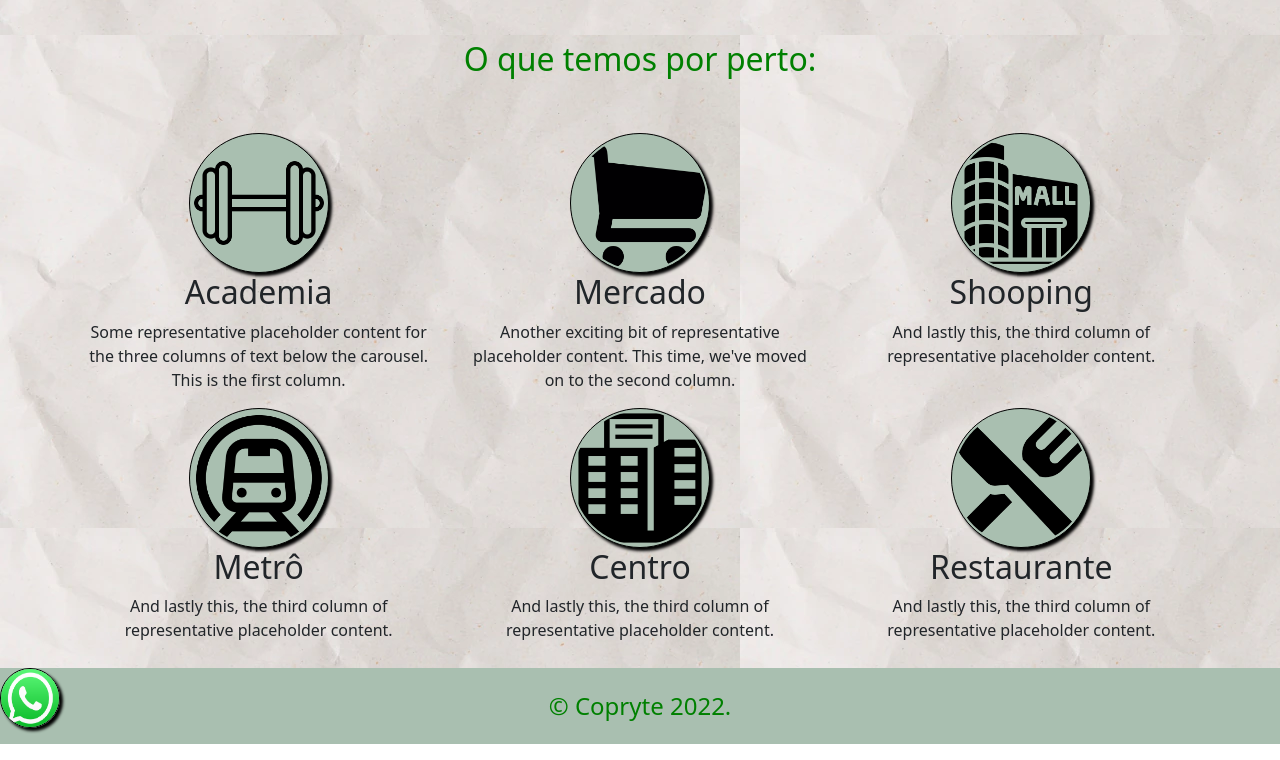
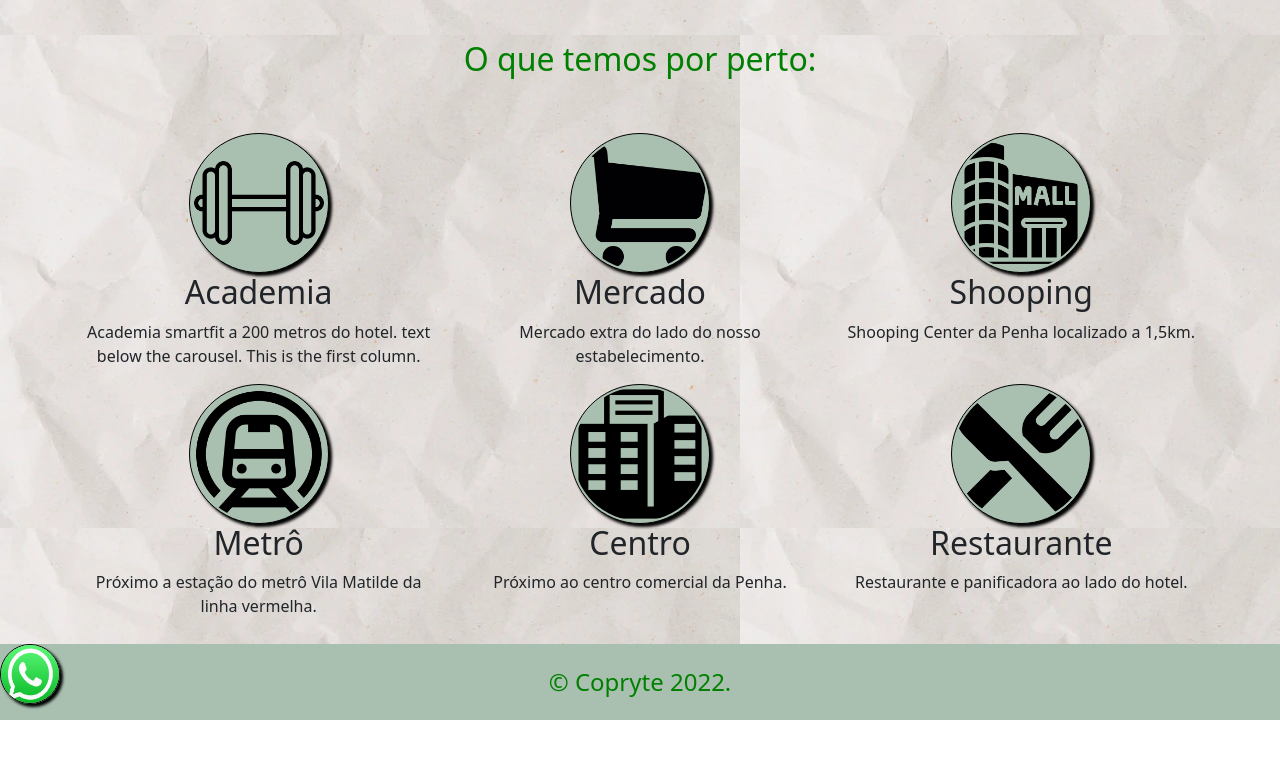
Before and after one commit to jfilinho/site-hoteleiro, a React (Create React App) app: page /home in a window 1280 px wide. Shown: the part 1937-2697 px from the top of the page. After the commit the page ends 2673 px from the top, so only its background shows below. Built offline with nearby package versions, Linux system fonts and the light colour scheme.

Commit message:
numero telefone

```diff
--- a/src/components/Marketing.js
+++ b/src/components/Marketing.js
@@ -15,7 +15,7 @@ function Marketing() {
 
             <h2>Academia</h2>
             <p className="paragraphs">
-              Some representative placeholder content for the three columns of
+              Academia smartfit a 200 metros do hotel.
               text below the carousel. This is the first column.
             </p>
           </div>
@@ -31,8 +31,7 @@ function Marketing() {
 
             <h2>Mercado</h2>
             <p>
-              Another exciting bit of representative placeholder content. This
-              time, we've moved on to the second column.
+              Mercado extra do lado do nosso estabelecimento.
             </p>
           </div>
           {/* <!-- /.col-lg-4 --> */}
@@ -47,8 +46,7 @@ function Marketing() {
 
             <h2>Shooping</h2>
             <p>
-              And lastly this, the third column of representative placeholder
-              content.
+              Shooping Center da Penha localizado a 1,5km.
             </p>
           </div>
           <div className="col-lg-4">
@@ -62,8 +60,7 @@ function Marketing() {
 
             <h2>Metrô</h2>
             <p>
-              And lastly this, the third column of representative placeholder
-              content.
+              Próximo a estação do metrô Vila Matilde da linha vermelha.
             </p>
           </div>
           <div className="col-lg-4">
@@ -77,8 +74,7 @@ function Marketing() {
 
             <h2>Centro</h2>
             <p>
-              And lastly this, the third column of representative placeholder
-              content.
+              Próximo ao centro comercial da Penha.
             </p>
           </div>
           <div className="col-lg-4">
@@ -92,8 +88,7 @@ function Marketing() {
 
             <h2>Restaurante</h2>
             <p>
-              And lastly this, the third column of representative placeholder
-              content.
+              Restaurante e panificadora ao lado do hotel.
             </p>
           </div>
 
--- a/src/components/contact.js
+++ b/src/components/contact.js
@@ -4,8 +4,24 @@ function Contact() {
 
     return (
       <div>
-        <h2 className="titulos">Entre em contatos:</h2>
+        <h2 className="titulos">Entre em contato:</h2>
         <div className="container-fluid contact">
+          <div className="icones-contato">
+            <a
+              href="tel:+5501126823847"
+              target="blank"
+              className="icons-contact"
+            >
+              <img
+                src="./img/telefone.png"
+                alt="icone telefone"
+                className="telefone"
+              />
+            </a>
+            <span className="title-icones">Telefone</span>
+            <span>(11) 2682-3847</span>
+            <p>Entre em contato pelo nosso telefone.</p>
+          </div>
           <div className="icones-contato">
             <a
               href="https://wa.me/5511974751884?text=Olá,%20gostaria%20de%20mais%20
@@ -21,8 +37,8 @@ function Contact() {
             </a>
             <span className="title-icones">WhatsApp</span>
             <p>
-              Entre em contato pelo whatsapp a qualquer momento, te atendemos
-               e tiramos suas dúvidas.
+              Entre em contato pelo whatsapp a qualquer momento, tire suas
+              dúvidas!
             </p>
           </div>
           <div className="icones-contato">
@@ -38,9 +54,7 @@ function Contact() {
               />
             </a>
             <span className="title-icones">Facebook</span>
-            <p>
-              Conheça também a nossa página no facebook.
-            </p>
+            <p>Conheça também a nossa página do facebook.</p>
           </div>
           <div className="icones-contato">
             <a
@@ -48,15 +62,14 @@ function Contact() {
               target="blank"
               className="icons-contact"
             >
-              <img src="./img/instagram.jpg"
-               alt="icone instagram"
-               className="instagram"
-               />
+              <img
+                src="./img/instagram.jpg"
+                alt="icone instagram"
+                className="instagram"
+              />
             </a>
             <span className="title-icones">Instagram</span>
-            <p>
-              Siga nossa página do instagram!!.
-            </p>
+            <p>Siga nossa página do instagram!!</p>
           </div>
         </div>
       </div>
--- a/src/estilos/style.css
+++ b/src/estilos/style.css
@@ -1,14 +1,12 @@
 .top {
   background: #a9bfb0;
-
 }
 
 .imagem-logo {
   margin-left: 10px;
 }
-#responsive-navbar-nav{
+#responsive-navbar-nav {
   justify-content: end;
-
 }
 .text-color {
   background: black;
@@ -33,7 +31,7 @@
 .circle {
   text-align: center;
   padding: 2px;
-  background-color:#a9bfb0;
+  background-color: #a9bfb0;
   border: 1px solid black;
   box-shadow: 3px 3px 3px black;
 }
@@ -46,6 +44,9 @@
 }
 .fundo-site {
   background-image: url("../../public/img/fundo4.webp");
+  min-height: 100%;
+  position: relative;
+  width: 100%;
 }
 .album {
   background-image: url("../../public/img/fundo4.webp");
@@ -61,13 +62,13 @@
   padding: 10px;
   margin-right: 5px;
 }
-.slide-social{
+.slide-social {
   border: 1px solid black;
   box-shadow: 3px 3px 3px black;
   border-radius: 5px;
 }
 
-.card-image{
+.card-image {
   border: 1px solid black;
   box-shadow: 3px 3px 3px black;
   border-radius: 5px;
@@ -83,34 +84,35 @@
   margin-top: 45px;
   padding: 10px;
 }
-.rodape{
-  background-color:#a9bfb0;
-  padding-top:20px;
-  padding-bottom:20px;
+.rodape {
+  background-color: #a9bfb0;
+  padding-top: 20px;
+  padding-bottom: 20px;
   text-align: center;
   color: green;
   font-size: 1.5rem;
 }
-.footer{
-  margin-bottom:0px;
-  margin-top: 0px;
+.footer {
+  position: absolute;
+  margin-bottom: 0px;
+  width: 100%;
 }
-.featurette{
+.featurette {
   text-align: justify;
   align-items: center;
   margin-bottom: 10px;
 }
-  .map{
+.map {
   width: 100%;
   height: 400px;
 }
-.map-marker{
+.map-marker {
   width: 200px;
-  height:auto;
-  margin-top:  -60px;
-  padding:20px;
-  color:blue;
-  font-size:2rem;
+  height: auto;
+  margin-top: -60px;
+  padding: 20px;
+  color: blue;
+  font-size: 2rem;
 }
 
 /* estilos pagina de contatos */
@@ -134,49 +136,55 @@
   /* text-align: center; */
   padding: 5px;
 }
-.icons-contact{
+.icons-contact {
   font-size: 3.5rem;
 }
-.whatsapp{
-
+.telefone {
   width: 80px;
   height: 80px;
-  border-radius:10px;
+  border-radius: 10px;
   border: 1px solid black;
   box-shadow: 3px 3px 3px black;
 }
-.whatsapp-link{
+.whatsapp {
+  width: 80px;
+  height: 80px;
+  border-radius: 10px;
+  border: 1px solid black;
+  box-shadow: 3px 3px 3px black;
+}
+.whatsapp-link {
   position: fixed;
   width: 60px;
   height: 60px;
-  border-radius:50px;
+  border-radius: 50px;
   border: 1px solid black;
   box-shadow: 3px 3px 3px black;
-  z-index: 1000;
 }
-.facebook{
+.facebook {
   width: 80px;
   height: 80px;
-  border-radius:10px;
+  border-radius: 10px;
   border: 1px solid black;
   box-shadow: 3px 3px 3px black;
-
-
 }
-.instagram{
+.instagram {
   width: 80px;
   height: 80px;
-  border-radius:10px;
+  border-radius: 10px;
   border: 1px solid black;
   box-shadow: 3px 3px 3px black;
+}
 
-
-}
-@media (max-width: 768px){
-.contact{
+@media (max-width: 768px) {
+  .contact {
     grid-template-columns: 1fr;
   }
-.contact .icones-contato:nth-child(2){
+  .contact .icones-contato:nth-child(2) {
     margin: 15px 0;
   }
 }
+a[href^="”tel”"]:before {
+  content: “\260e”;
+  margin-right: 0.5em;
+}
```
Also changed, not shown: public/img/telefone.png (added). Lines whose indentation alone changed are shown as unchanged.
